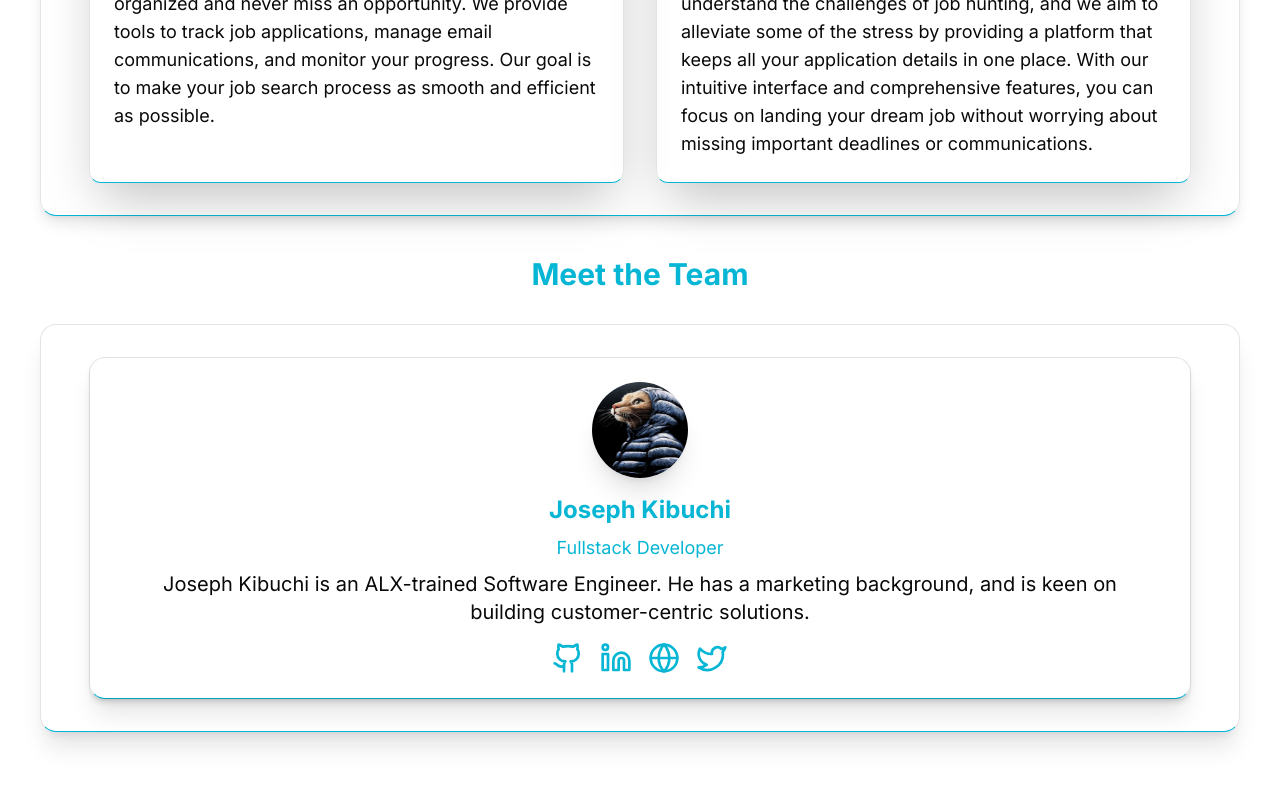
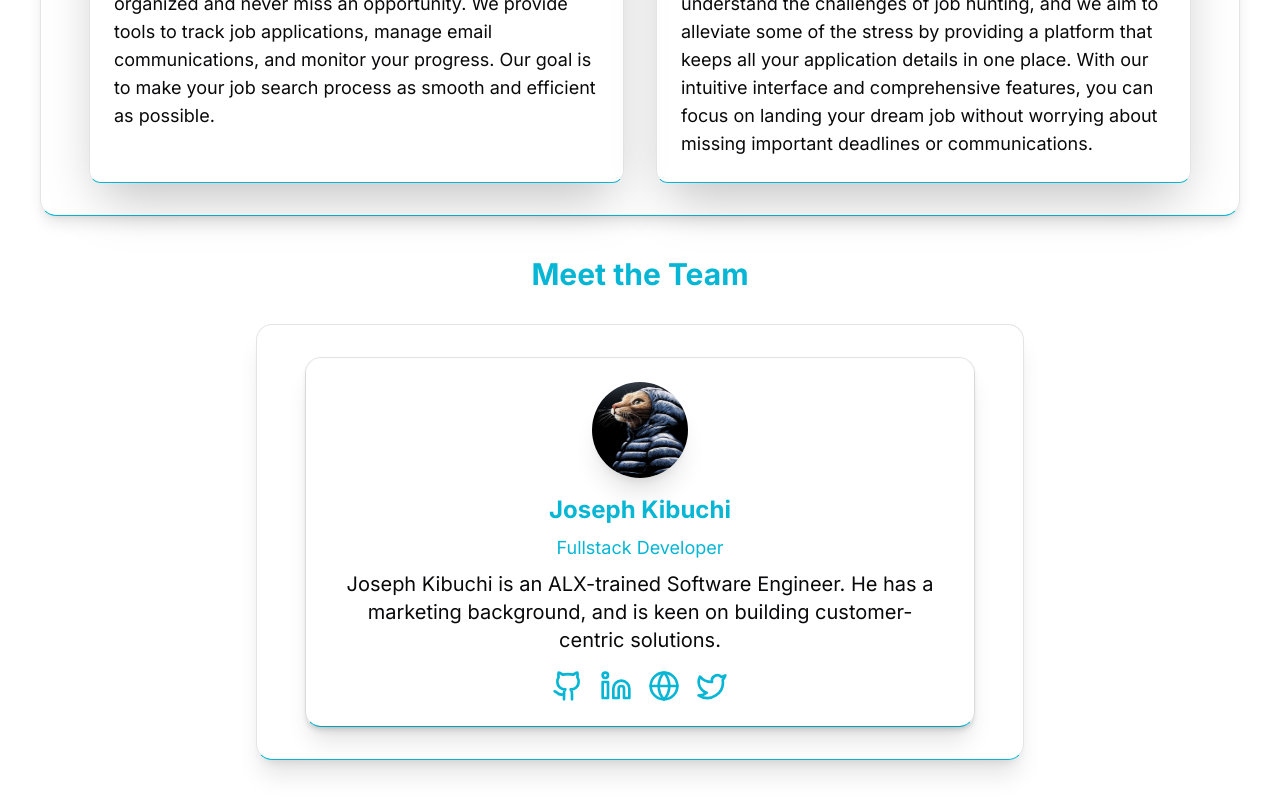
Before and after one commit to QUxPTA/jobtrail, a Next.js app: page / in a window 1280 px wide. Shown: the part 1892-2692 px from the top of the page. Before the commit the page ends 2664 px from the top, so only its background shows below. Built offline with nearby package versions, Linux system fonts and the light colour scheme.

Commit message:
Update team section width dimensions

```diff
--- a/components/landing/Team.tsx
+++ b/components/landing/Team.tsx
@@ -11,7 +11,7 @@ type TeamMember = {
   linkedin?: string;
   portfolio?: string;
   twitter?: string;
-  bio?: string; // Adding bio field
+  bio?: string;
 };
 
 const teamData: TeamMember[] = [
@@ -34,7 +34,7 @@ const Team = () => {
       <h2 className='text-cyan-500 text-3xl font-bold text-center mb-8'>
         Meet the Team
       </h2>
-      <div className='container mx-auto px-4 py-6 md:py-8 md:px-12 items-center rounded-2xl border border-b-cyan-500 shadow-xl'>
+      <div className='max-w-screen-md container mx-auto px-4 py-6 md:py-8 md:px-12 items-center rounded-2xl border border-b-cyan-500 shadow-xl'>
         <div className='grid  rounded-2xl border border-b-cyan-500 shadow-xl'>
           {teamData.map((member) => (
             <div
```
